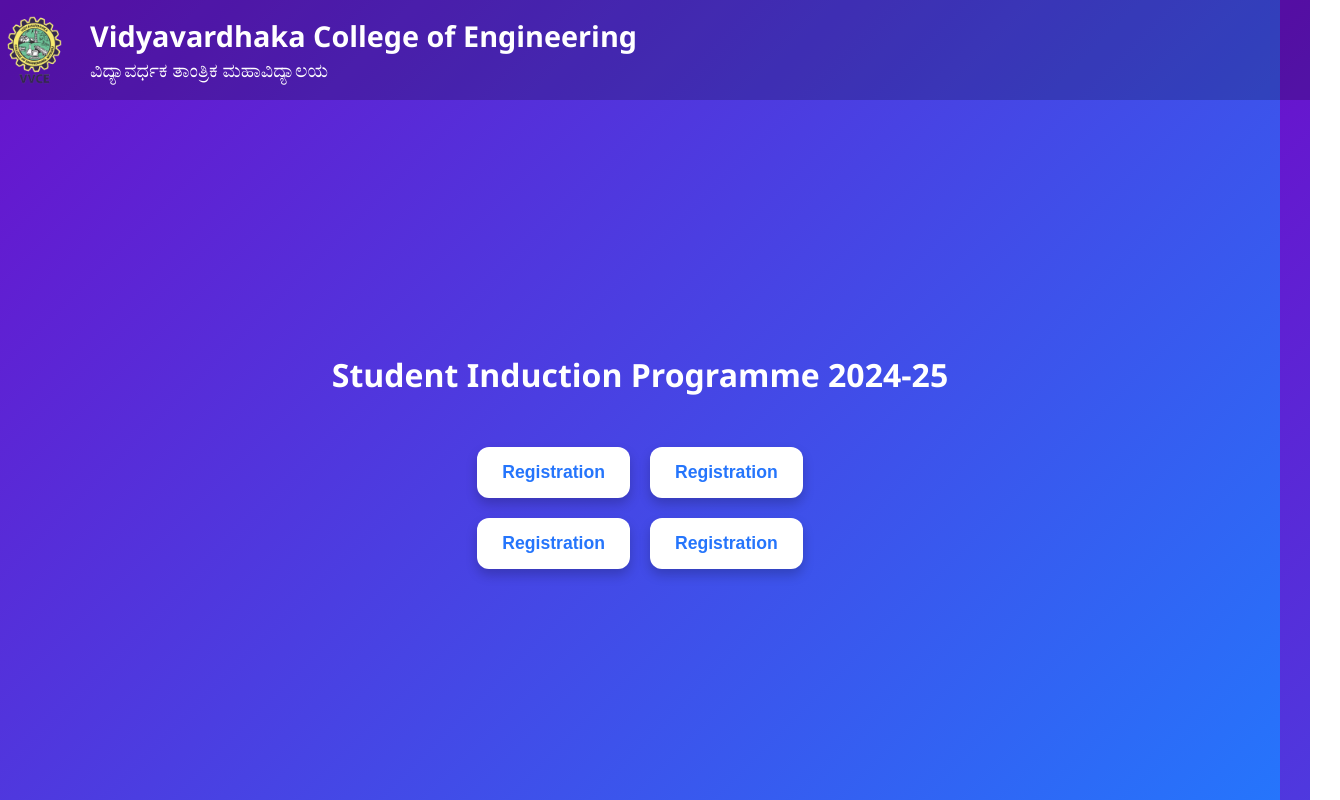
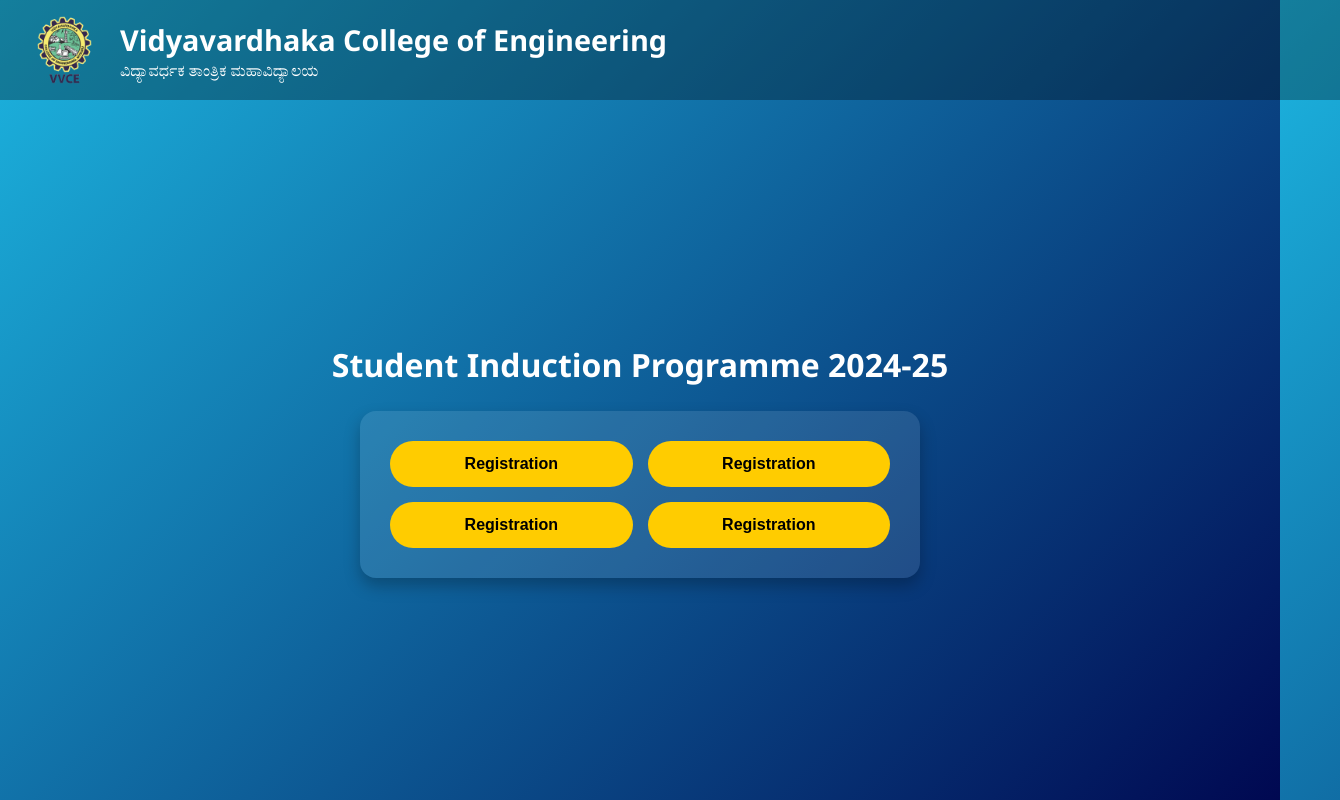
Before and after one commit to Induction-vvce/sip25, a plain HTML site: page index.html in a window 1280 px wide. Shown: the whole page, 1340 px wide, since content can reach past the window. Drawn offline with Linux system fonts and the light colour scheme.

Commit message:
Update index.html

```diff
--- a/index.html
+++ b/index.html
@@ -8,12 +8,11 @@
     body {
       margin: 0;
       font-family: "Segoe UI", Tahoma, Geneva, Verdana, sans-serif;
-      background: linear-gradient(135deg, #6a11cb, #2575fc);
+      background: linear-gradient(135deg, #1CB5E0, #000851);
       color: #fff;
       min-height: 100vh;
       display: flex;
       flex-direction: column;
-      align-items: center;
     }
 
     header {
@@ -21,7 +20,7 @@
       display: flex;
       align-items: center;
       padding: 15px 30px;
-      background: rgba(0, 0, 0, 0.2);
+      background: rgba(0, 0, 0, 0.3);
     }
 
     header img {
@@ -29,19 +28,15 @@
       margin-right: 20px;
     }
 
-    header .titles {
-      line-height: 1.4;
-    }
-
-    header h1 {
+    header .titles h1 {
       margin: 0;
       font-size: 1.8rem;
       font-weight: 700;
     }
 
-    header h2 {
+    header .titles h2 {
       margin: 0;
-      font-size: 1.2rem;
+      font-size: 1rem;
       font-weight: 400;
     }
 
@@ -49,44 +44,63 @@
       flex: 1;
       display: flex;
       flex-direction: column;
+      align-items: center;
       justify-content: center;
-      align-items: center;
+      padding: 30px;
       text-align: center;
-      padding: 20px;
     }
 
-    .btn-grid {
-      display: grid;
-      grid-template-columns: repeat(2, 1fr);
-      gap: 20px;
-      max-width: 400px;
-      margin-top: 30px;
+    .content h1 {
+      margin-bottom: 25px;
+      font-size: 2rem;
+      font-weight: 600;
+    }
+
+    .frame {
+      background: rgba(255, 255, 255, 0.1);
+      border-radius: 16px;
+      padding: 30px;
+      max-width: 500px;
+      width: 100%;
+      box-shadow: 0 8px 16px rgba(0, 0, 0, 0.25);
+    }
+
+    .btn-container {
+      display: flex;
+      flex-wrap: wrap;
+      gap: 15px;
+      justify-content: center;
     }
 
     .btn {
-      padding: 15px 25px;
-      background: #fff;
-      color: #2575fc;
+      flex: 1 1 calc(50% - 15px);
+      padding: 14px 22px;
+      background: #ffcc00;
+      color: #000;
       border: none;
-      border-radius: 12px;
-      font-size: 1.1rem;
+      border-radius: 30px;
+      font-size: 1rem;
       font-weight: bold;
       cursor: pointer;
       transition: 0.3s ease;
-      box-shadow: 0 6px 12px rgba(0, 0, 0, 0.2);
+      text-align: center;
     }
 
     .btn:hover {
-      background: #2575fc;
-      color: #fff;
-      transform: translateY(-4px);
-      box-shadow: 0 10px 20px rgba(0, 0, 0, 0.3);
+      background: #ffd633;
+      transform: scale(1.05);
+    }
+
+    /* Mobile: stack buttons vertically */
+    @media (max-width: 600px) {
+      .btn {
+        flex: 1 1 100%;
+      }
     }
   </style>
 </head>
 <body>
   <header>
-    <!-- Replace path with your uploaded logo -->
     <img src="vvce-logo.png" alt="VVCE Logo">
     <div class="titles">
       <h1>Vidyavardhaka College of Engineering</h1>
@@ -96,11 +110,13 @@
 
   <div class="content">
     <h1>Student Induction Programme 2024-25</h1>
-    <div class="btn-grid">
-      <button class="btn" onclick="location.href='https://docs.google.com/forms/d/e/1FAIpQLSeGkEGzl4FVV3KCurTf_Yo0m-w419hdQhxxvsJ-rBdfCUA3bw/viewform?usp=sharing&ouid=109659567329551546256'">Registration</button>
-      <button class="btn" onclick="location.href='https://forms.gle/6wa8dLXhiZLZWrg47'">Registration</button>
-      <button class="btn" onclick="location.href='https://forms.gle/xcdgf6HP7o1TEVyn9'">Registration</button>
-      <button class="btn" onclick="location.href='https://forms.gle/Wu9Jgx5QM1XnAr4X6'">Registration</button>
+    <div class="frame">
+      <div class="btn-container">
+        <button class="btn" onclick="location.href='https://docs.google.com/forms/d/e/1FAIpQLSeGkEGzl4FVV3KCurTf_Yo0m-w419hdQhxxvsJ-rBdfCUA3bw/viewform?usp=sharing'">Registration</button>
+        <button class="btn" onclick="location.href='https://forms.gle/6wa8dLXhiZLZWrg47'">Registration</button>
+        <button class="btn" onclick="location.href='https://forms.gle/xcdgf6HP7o1TEVyn9'">Registration</button>
+        <button class="btn" onclick="location.href='https://forms.gle/Wu9Jgx5QM1XnAr4X6'">Registration</button>
+      </div>
     </div>
   </div>
 </body>
```
